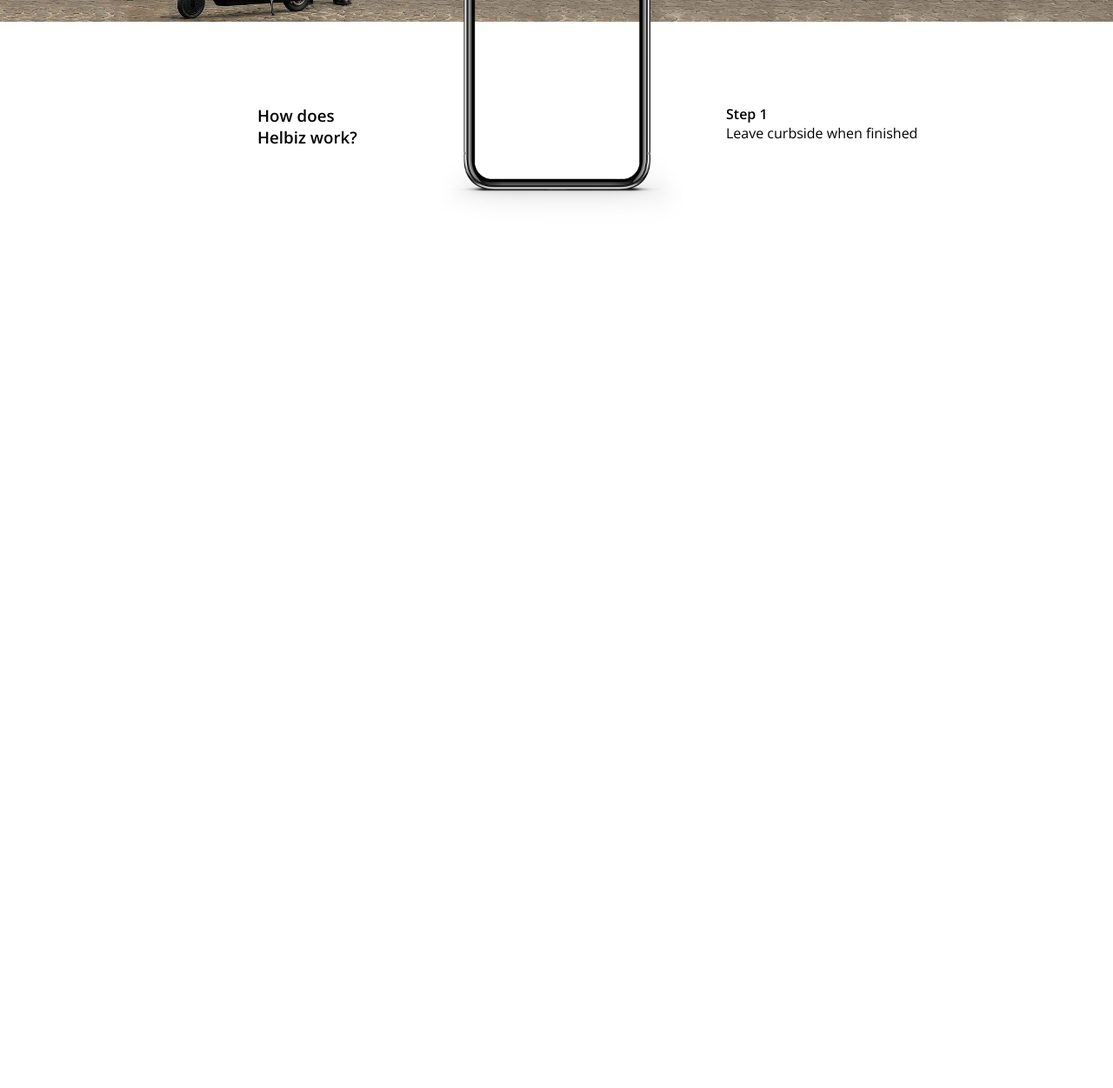
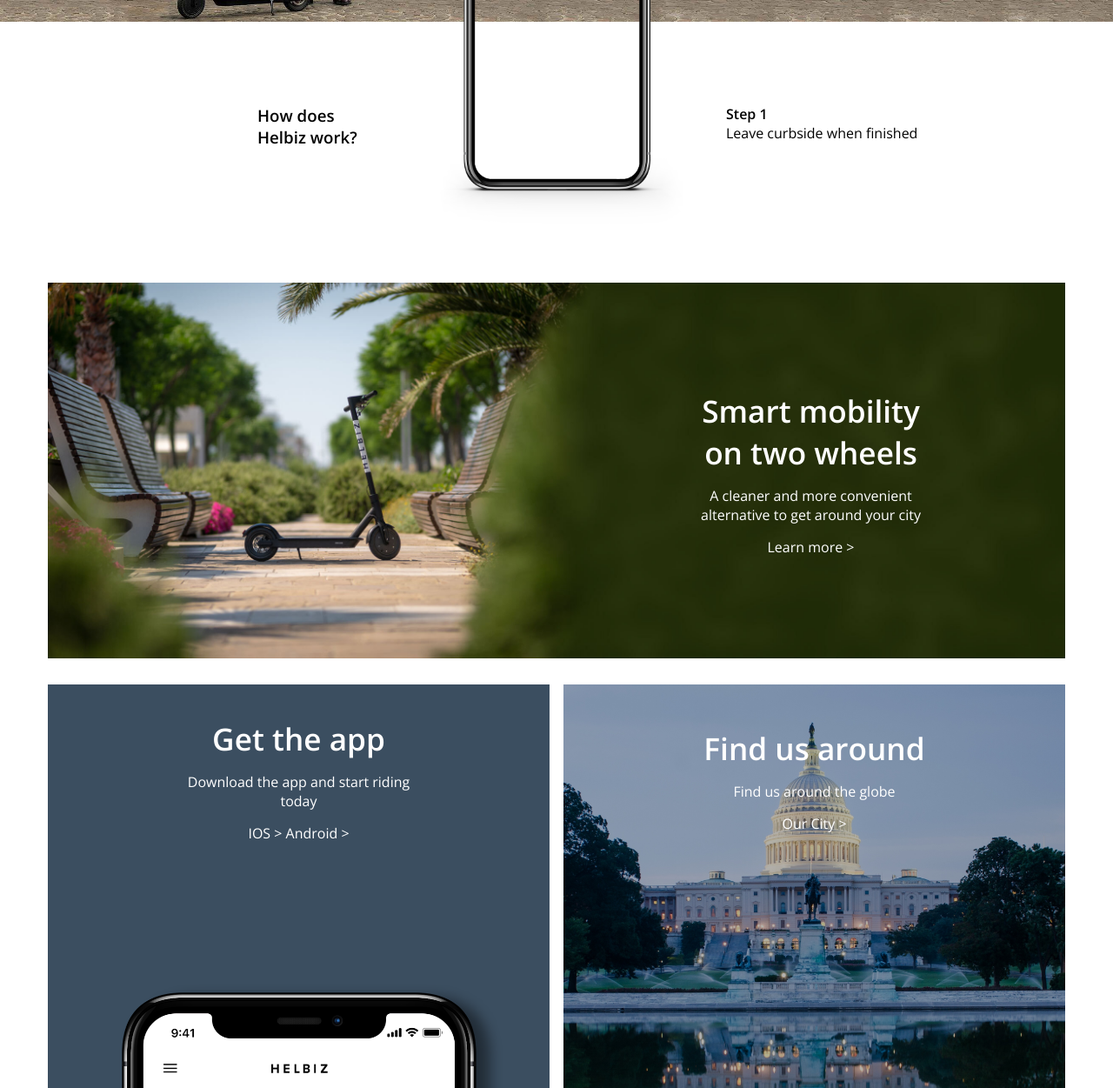
Before and after one commit to samzen22/html-css-helbiz, a plain HTML site: page index.html in a window 1280 px wide. Shown: the part 1549-2800 px from the top of the page at 87% size. Before the commit the page ends 1849 px from the top, so only its background shows below. Drawn offline with nearby package versions, Linux system fonts and the light colour scheme.

Commit message:
section smart (responsive)

```diff
--- a/css/style.css
+++ b/css/style.css
@@ -24,6 +24,14 @@ a {
 }
 .text-center {
   text-align: center;
+}
+.text-absolute {
+  position: absolute;
+  top: 50%;
+  left: 50%;
+  transform: translate(-50%, -50%);
+  text-align: center;
+  color: white;
 }
 
 /* HEADER*/
@@ -61,17 +69,9 @@ header .jumbotron {
   background-size: cover;
   background-repeat: no-repeat;
   height: 480px;
-  color: white;
   position: relative;
 }
-header .text-jumbotron {
-  position: absolute;
-  top: 50%;
-  left: 50%;
-  transform: translate(-50%, -50%);
-  text-align: center;
-}
-header .text-jumbotron h1 {
+header .text-absolute h1 {
   font-size: 2.9em;
 }
 /* fine jumbotron*/
@@ -111,7 +111,38 @@ main #work .container [class*="col-"] p {
 }
 /* fine work*/
 
-
+/* inizio smart*/
+main #smart img {
+  width: 100%;
+}
+main #smart a {
+  color: white;
+}
+main #smart .relative {
+  position: relative;
+  margin-bottom: 25px;
+}
+main #smart .text-absolute.top {
+  left: 75%;
+}
+main #smart .text-absolute h2 {
+  font-size: 2.2em;
+}
+main #smart .text-absolute.bottom {
+  top: 110px;
+}
+main #smart .color-background {
+  background-color: #3B4E60;
+  border-right: 8px solid white;
+}
+main #smart .color-background img {
+  margin-top: 54%;
+  margin-bottom: -5px;
+}
+main #smart .left {
+  border-left: 8px solid white;
+}
+/* fine smart*/
 /* FOOTER */
 
 
@@ -133,10 +164,6 @@ main #work .container [class*="col-"] p {
   header .text-jumbotron h1 {
     font-size: 2em;
   }
-
-  main #product img {
-    width: 400px;
-  }
   main #work img {
     display: none;
   }
@@ -145,6 +172,13 @@ main #work .container [class*="col-"] p {
   }
   main #work .container [class*="col-"]:first-child {
     padding-left: 0;
+  }
+  main #smart .text-absolute.top {
+    left: 50%;
+  }
+  main #smart .color-background,
+  main #smart .left {
+    border: 0px;
   }
 }
 
@@ -159,13 +193,13 @@ and (max-width: 993px){
     line-height: 25px;
     text-align: right;
   }
-  main #product img {
-    width: 500px;
-  }
   main #work .container [class*="col-"] {
     text-align: center;
   }
   main #work .container [class*="col-"]:first-child {
     padding-left: 0;
   }
+  main #smart .text-absolute.top {
+    left: 50%;
+  }
 }
--- a/index.html
+++ b/index.html
@@ -43,7 +43,7 @@
       <!--fine navigation-->
       <!--inizio jumbotron-->
       <div class="jumbotron">
-        <div class="text-jumbotron">
+        <div class="text-absolute">
           <h1>Shared Mobility of Tomorrow</h1>
           <p>Bringing the future of shared mobility to the streets of the world</p>
           <img src="img/header-app-store-badge.svg" alt="app-store">
@@ -95,7 +95,33 @@
 
       <!--inizio smart-->
       <section id="smart">
+        <div class="container">
+          <div class="col-lg-12 col-md-12 col-xs-12 relative">
+            <img src="img/ScooterHelbiz-2400.jpg" alt="scooter">
+            <div class="text-absolute top">
+              <h2>Smart mobility on two wheels</h2>
+              <p>A cleaner and more convenient alternative to get around your city</p>
+              <a href="#">Learn more ></a>
+            </div>
+          </div>
+          <div class="col-lg-6 col-md-6 col-xs-12 color-background relative">
+            <div class="text-absolute bottom">
+              <h2>Get the app</h2>
+              <p>Download the app and start riding today</p>
+              <a href="#">IOS > Android ></a>
+            </div>
+            <img src="img/HelbiZAPP.png" alt="app">
+          </div>
+          <div class="col-lg-6 col-md-6 col-xs-12 left relative">
+            <img src="img/Cities-1500.jpg" alt="Cities">
+            <div class="text-absolute bottom">
+              <h2>Find us around</h2>
+              <p>Find us around the globe</p>
+              <a href="#">Our City ></a>
+            </div>
+          </div>
 
+        </div>
       </section>
       <!--fine smart-->
 
```
